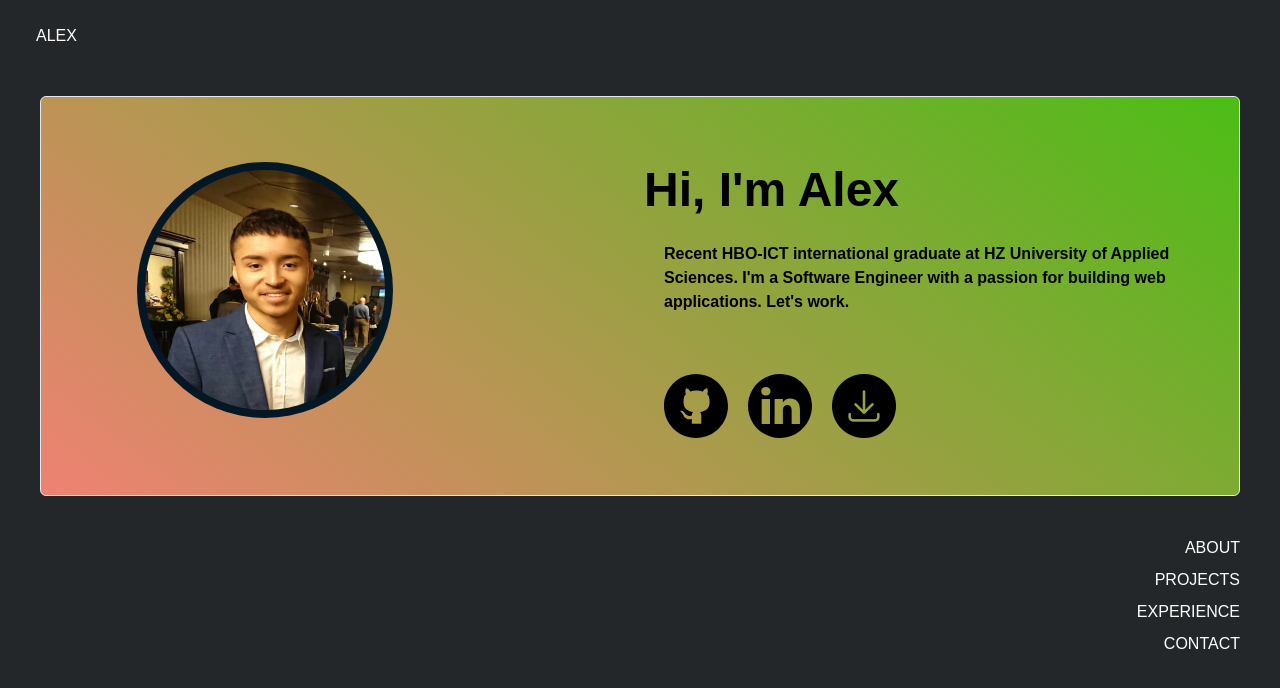
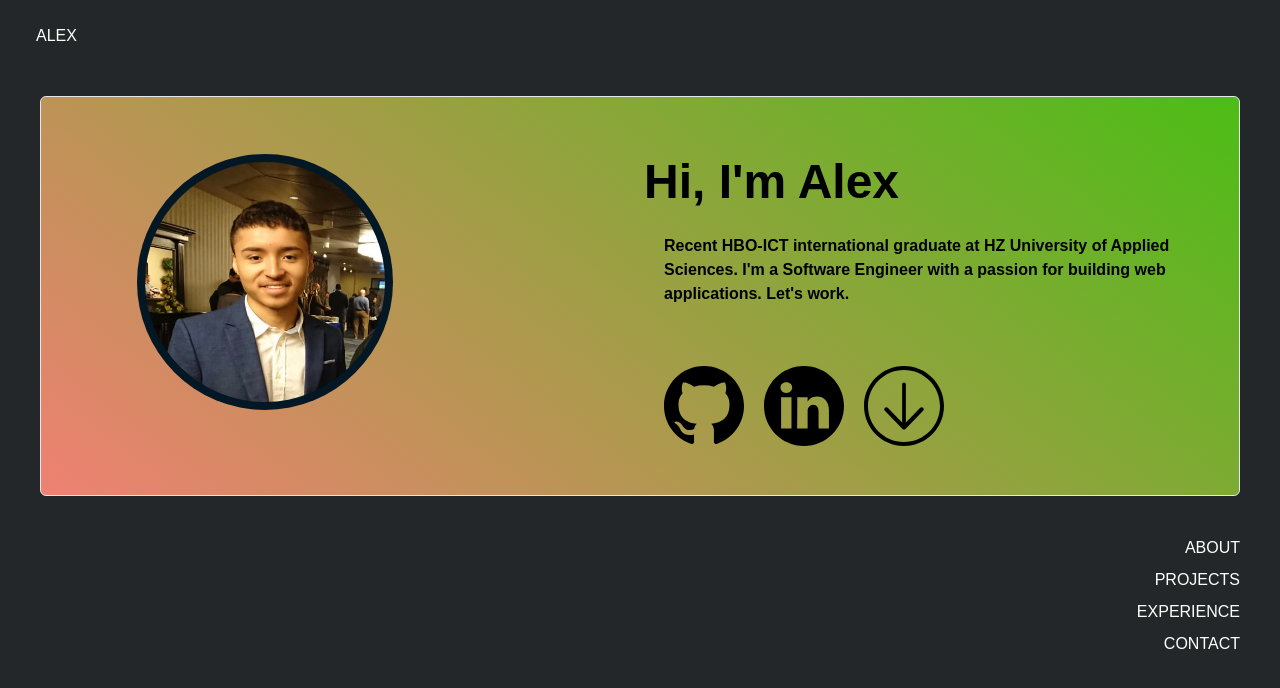
Before and after one commit to AlexGit123/portfolio, a Vue app: page / in a window 1280 px wide. Both pictures are taken after a click on the button "ABOUT". Shown: the top 688 px of the page. Built offline with nearby package versions, Linux system fonts and the light colour scheme; a web font is replaced by a local one.

Commit message:
consistent svg icons

```diff
--- a/src/views/HomeView.vue
+++ b/src/views/HomeView.vue
@@ -43,14 +43,15 @@ export default {
 
         <!-- icons -->
         <div class="pt-10 pl-5 flex space-between">
+
           <a href="https://github.com/AlexGit123" class=" icon-container">
-            <img class="w-16 h-16 icon" src="@/assets/github1.svg">
+            <img class="icon" src="@/assets/github1.svg">
           </a>
           <a href="#" class="pl-5 icon-container">
-            <img class="w-16 h-16 icon" src="@/assets/linkedin.svg">
+            <img class="icon" src="@/assets/linkedin.svg">
           </a>
           <a href="#" class="pl-5 icon-container">
-            <img class="w-16 h-16 icon" src="@/assets/download.png">
+            <img class="icon" src="@/assets/download.svg">
           </a>
         </div>
       </div>
@@ -58,7 +59,6 @@ export default {
   </div>
 </template>
 
-<footer></footer>
 
 <style scoped>
 @import url('https://fonts.googleapis.com/css2?family=Roboto+Mono:ital,wght@0,100..700;1,100..700&display=swap');
@@ -75,7 +75,10 @@ export default {
 }
 
 .icon {
-  transition: transform 0.3s ease-in-out
+  transition: transform 0.3s ease-in-out;
+  width: auto;
+  height: 80px;
+
 }
 
 .icon-container:hover .icon {
```
Also changed, not shown: src/assets/download.svg (added), src/assets/github1.svg.
